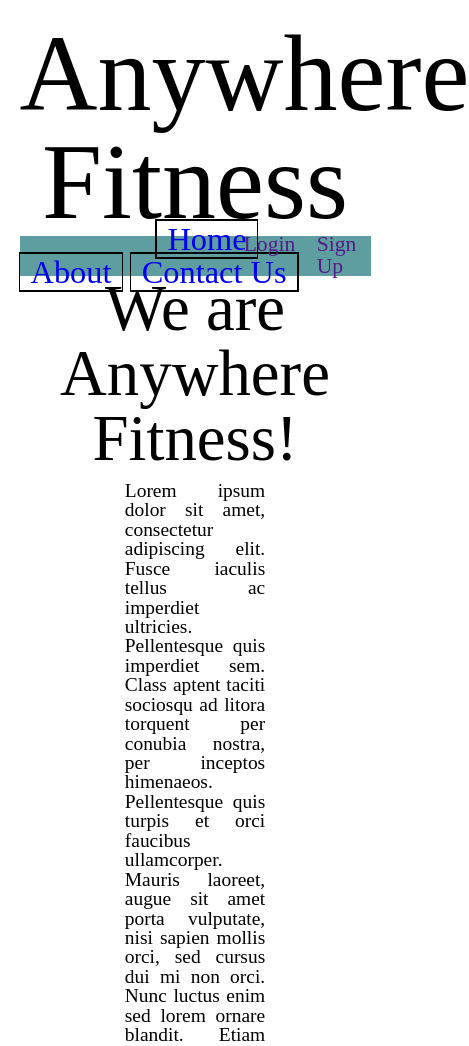
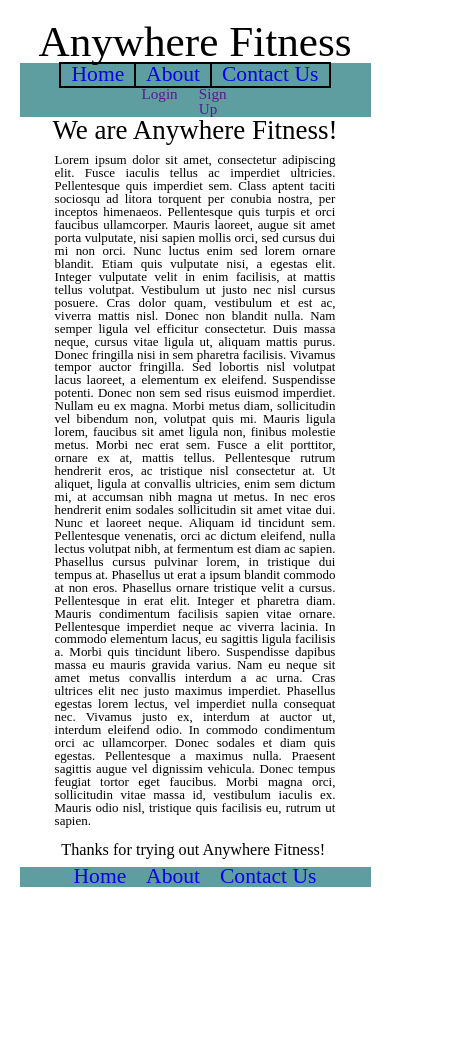
Before and after one commit to Build-Week-Anywehre-Fitness-One/marketing-page, a plain HTML site: page index.html in a window 390 px wide. Shown: the top 1046 px of the page, 469 px wide, since content can reach past the window. After the commit the page ends 906 px from the top, so only its background shows below. Drawn offline with Linux system fonts and the light colour scheme.

Commit message:
All breakpoints fixed!!!! YAY

```diff
--- a/about.css
+++ b/about.css
@@ -60,12 +60,13 @@ h1{
 	height: 3.75rem;
 	background-color: cadetblue;
 	align-items: center;
-	justify-content: center;
+	justify-content: space-between;
 }
 .navigation, .navigation2{
+	justify-self: center;
 	align-items: center;
 	font-size: 3rem;
-	width: 90%;
+	width: 100%;
 	text-indent: 43.5%;
 }
 .loginSignup{
@@ -73,7 +74,7 @@ h1{
 	display: flex;
 	flex-flow: row;
 	justify-content: flex-end;
-	font-size: 2rem;
+	font-size: 1.6rem;
 	margin-right: 1%;
 }
 a{
@@ -103,6 +104,7 @@ h2{
 	margin-bottom: 10rem;
 }
 .navigation2{
+	text-indent: 0%;
 	margin-top: 2.5%;
 	background-color: cadetblue;
 }
@@ -154,4 +156,103 @@ img{
 	border: none;
 }
 
-/* Mobile Styles */
+@media(max-width: 1700px){
+	img{
+		width: 15rem;
+		height: auto;
+	}
+	.Robert{
+		height: 15rem;
+		width: auto;
+	}
+	.ourNames{
+		font-size: 1.4rem;
+	}
+	.loginSignup{
+		width: 20%;
+	}
+}
+@media(max-width: 1300px){
+	.aboutUs{
+		flex-direction: row;
+		justify-content: space-evenly;
+		margin: 15%;
+		margin-top: 5%;
+		margin-bottom: 5%;
+	}
+	.ourNames{
+		flex-direction: column;
+	}
+	.imagesOfUs{
+		flex-direction: column;
+	}
+	img{
+		margin-top: 1rem;
+	}
+	.closing{
+		font-size: 2rem;
+	}
+	.navigation, .navigation2{
+		font-size: 2rem;
+	}
+}
+@media(max-width: 1000px){
+	h1{
+		font-size: 6rem;
+	}
+	h2{
+		font-size: 4rem;
+	}
+	.loginSignup{
+		font-size: 1.4rem;
+		width: 25%;
+	}
+}
+@media(max-width: 800px){
+	.navBar{
+		flex-direction: column;
+		text-indent: 0%;
+		height: 5rem;
+		align-content: center;
+	}
+	.navigation, .navigation2{
+		display: flex;
+		text-indent: 0%;
+		justify-self: center;
+		justify-content: center;
+		align-content: center;
+		align-self: center;
+	}
+	.footing{
+		display: flex;
+		flex-direction: column;
+		align-content: center;
+	}
+	img{
+		margin-right: 2rem;
+	}
+	.fitness{
+		align-self: center;
+		justify-self: center;
+		margin: 0;
+		margin-top: 3rem;
+		margin-bottom: 3rem;
+		width: 35rem;
+		height: auto;
+	}
+	h1{
+		font-size: 4rem;
+	}
+	h2{
+		font-size: 2.5rem;
+	}
+}
+@media(max-width: 500px){
+	.closing{
+		font-size: 1.5rem;
+	}
+	.bodyParagraph{
+		margin-left: 10%;
+		margin-right: 10%;
+	}
+}
--- a/contact.css
+++ b/contact.css
@@ -65,7 +65,7 @@ h1{
 .navigation, .navigation2{
 	align-items: center;
 	font-size: 3rem;
-	width: 90%;
+	width: 100%;
 	text-indent: 43.5%;
 }
 .loginSignup{
@@ -102,8 +102,13 @@ h2{
 	font-size: 1.5rem;
 }
 .navigation2{
+	display: flex;
+	flex-direction: row;
+	justify-content: center;
+	text-indent: 0%;
 	margin-top: 2.5%;
 	background-color: cadetblue;
+
 }
 .closing{
 	font-size: 4rem;
@@ -117,4 +122,109 @@ h2{
 	border: none;
 }
 
-/* Mobile Styles */
+@media(max-width: 1700px){
+	img{
+		width: 15rem;
+		height: auto;
+	}
+	.Robert{
+		height: 15rem;
+		width: auto;
+	}
+	.ourNames{
+		font-size: 1.4rem;
+	}
+	.loginSignup{
+		width: 20%;
+	}
+}
+@media(max-width: 1300px){
+	.aboutUs{
+		flex-direction: row;
+		justify-content: space-evenly;
+		margin: 15%;
+		margin-top: 5%;
+		margin-bottom: 5%;
+	}
+	.ourNames{
+		flex-direction: column;
+	}
+	.imagesOfUs{
+		flex-direction: column;
+	}
+	img{
+		margin-top: 1rem;
+	}
+	.closing{
+		font-size: 2rem;
+	}
+	.navigation, .navigation2{
+		font-size: 2rem;
+	}
+}
+@media(max-width: 1000px){
+	h1{
+		font-size: 6rem;
+	}
+	h2{
+		font-size: 4rem;
+	}
+	.loginSignup{
+		font-size: 1.4rem;
+		width: 25%;
+	}
+}
+@media(max-width: 800px){
+	.navBar{
+		flex-direction: column;
+		text-indent: 0%;
+		height: 5rem;
+		align-content: center;
+	}
+	.navigation, .navigation2{
+		display: flex;
+		text-indent: 0%;
+		justify-self: center;
+		justify-content: center;
+		align-content: center;
+		align-self: center;
+	}
+	.footing{
+		display: flex;
+		flex-direction: column;
+		align-content: center;
+	}
+	img{
+		margin-right: 2rem;
+	}
+	.fitness{
+		align-self: center;
+		justify-self: center;
+		margin: 0;
+		margin-top: 3rem;
+		margin-bottom: 3rem;
+		width: 35rem;
+		height: auto;
+	}
+	h1{
+		font-size: 4rem;
+	}
+	h2{
+		font-size: 2.5rem;
+	}
+	div.bodyParagraph{
+		margin-left: 15%;
+		margin-right: 15%;
+		font-size: 1.5rem;
+	}
+}
+@media(max-width: 500px){
+	.closing{
+		font-size: 1.5rem;
+	}
+	div.bodyParagraph{
+		margin-left: 10%;
+		margin-right: 10%;
+		font-size: 1.2rem;
+	}
+}
--- a/index.css
+++ b/index.css
@@ -65,7 +65,7 @@ h1{
 .navigation, .navigation2{
 	align-items: center;
 	font-size: 3rem;
-	width: 90%;
+	width: 100%;
 	text-indent: 43.5%;
 }
 .loginSignup{
@@ -103,6 +103,10 @@ div.bodyParagraph{
 	margin-top: 3%;
 }
 .navigation2{
+	display: flex;
+	flex-direction: row;
+	justify-content: center;
+	text-indent: 0%;
 	margin-top: 2.5%;
 	background-color: cadetblue;
 
@@ -122,4 +126,109 @@ a.navButton{
 	border: none;
 }
 
-/* Mobile Styles */
+@media(max-width: 1700px){
+	img{
+		width: 15rem;
+		height: auto;
+	}
+	.Robert{
+		height: 15rem;
+		width: auto;
+	}
+	.ourNames{
+		font-size: 1.4rem;
+	}
+	.loginSignup{
+		width: 20%;
+	}
+}
+@media(max-width: 1300px){
+	.aboutUs{
+		flex-direction: row;
+		justify-content: space-evenly;
+		margin: 15%;
+		margin-top: 5%;
+		margin-bottom: 5%;
+	}
+	.ourNames{
+		flex-direction: column;
+	}
+	.imagesOfUs{
+		flex-direction: column;
+	}
+	img{
+		margin-top: 1rem;
+	}
+	.closing{
+		font-size: 2rem;
+	}
+	.navigation, .navigation2{
+		font-size: 2rem;
+	}
+}
+@media(max-width: 1000px){
+	h1{
+		font-size: 6rem;
+	}
+	h2{
+		font-size: 4rem;
+	}
+	.loginSignup{
+		font-size: 1.4rem;
+		width: 25%;
+	}
+}
+@media(max-width: 800px){
+	.navBar{
+		flex-direction: column;
+		text-indent: 0%;
+		height: 5rem;
+		align-content: center;
+	}
+	.navigation, .navigation2{
+		display: flex;
+		text-indent: 0%;
+		justify-self: center;
+		justify-content: center;
+		align-content: center;
+		align-self: center;
+	}
+	.footing{
+		display: flex;
+		flex-direction: column;
+		align-content: center;
+	}
+	img{
+		margin-right: 2rem;
+	}
+	.fitness{
+		align-self: center;
+		justify-self: center;
+		margin: 0;
+		margin-top: 3rem;
+		margin-bottom: 3rem;
+		width: 35rem;
+		height: auto;
+	}
+	h1{
+		font-size: 4rem;
+	}
+	h2{
+		font-size: 2.5rem;
+	}
+	div.bodyParagraph{
+		margin-left: 15%;
+		margin-right: 15%;
+		font-size: 1.5rem;
+	}
+}
+@media(max-width: 500px){
+	.closing{
+		font-size: 1.5rem;
+	}
+	div.bodyParagraph{
+		margin-left: 10%;
+		margin-right: 10%;
+		font-size: 1.2rem;
+	}
+}
```
